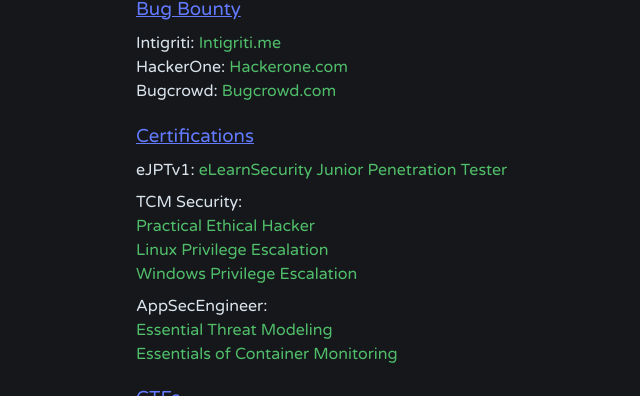
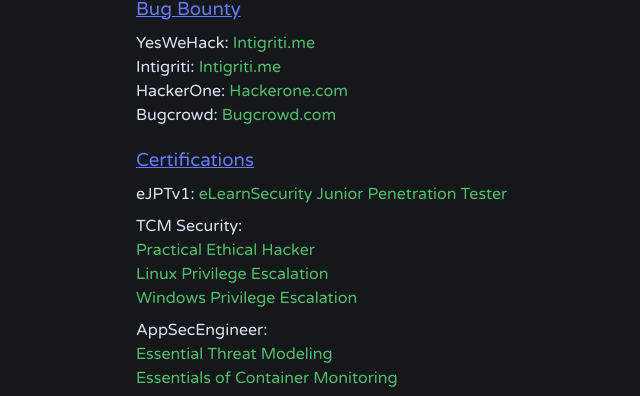
Before and after one commit to kxddah/kxddah.github.io, a Jekyll site: the page built from about.markdown, in a window 1280 px wide and 900 px high, cut to the strip 504-900 px from the top of the window. Shown: the whole strip, without its empty margins (134-774 px from the left). Built offline with Jekyll 4.4.1, drawn with Linux system fonts in a browser that asks for light colours; nearby versions of some CDN libraries.

Commit message:
Update about.markdown

```diff
--- a/about.markdown
+++ b/about.markdown
@@ -21,9 +21,10 @@
 <img src="/public/media/tired.gif" alt="tired_person_gif" width="230" height="150">--><br/>
 
 ### <u>Bug Bounty</u>
+YesWeHack: <a class="link-colour" href="[https://app.intigriti.com/profile/kiddah](https://yeswehack.com/hunters/kxddah#latest-hacktivity)" target="_blank">Intigriti.me</a><br/>
 Intigriti: <a class="link-colour" href="https://app.intigriti.com/profile/kiddah" target="_blank">Intigriti.me</a><br/>
 HackerOne: <a class="link-colour" href="https://hackerone.com/kxddah" target="_blank">Hackerone.com</a><br/>
-Bugcrowd: <a class="link-colour" href="https://bugcrowd.com/kiddah" target="_blank">Bugcrowd.com</a><br/>
+Bugcrowd: <a class="link-colour" href="https://bugcrowd.com/kxddah" target="_blank">Bugcrowd.com</a><br/>
 
 ### <u>Certifications</u>
 eJPTv1: <a class="link-colour" href="https://verified.elearnsecurity.com/certificates/0859cb88-6347-4947-a7c1-c9870a96326b" target="_blank">eLearnSecurity Junior Penetration Tester</a><br/>
```
